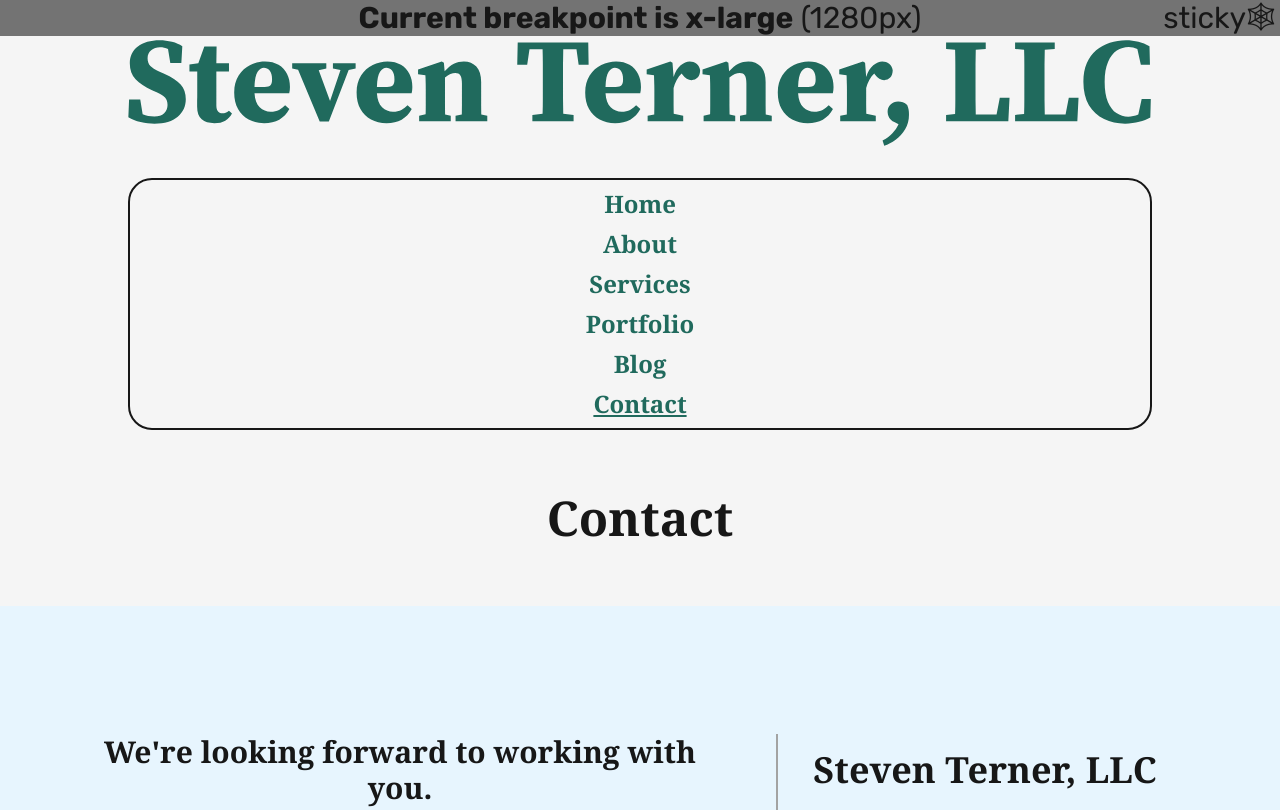
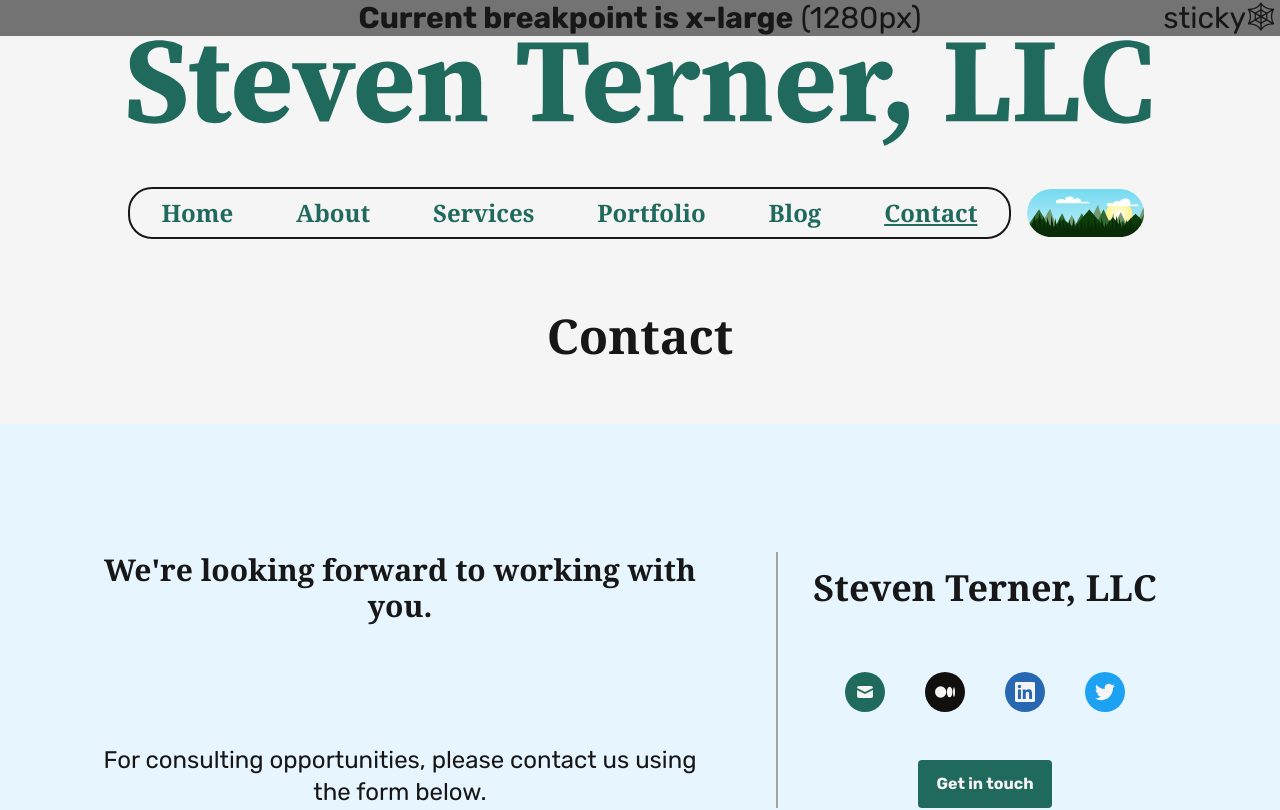
Before and after one commit to DoctorDerek/steven-terner.github.io, a Next.js app: page /contact in a window 1280 px wide. Shown: the top 810 px of the page. Built offline with nearby package versions, Linux system fonts and the light colour scheme; a web font is replaced by a local one.

Commit message:
Use footer-style nav menu and change <div> to <nav>

```diff
--- a/components/Header.js
+++ b/components/Header.js
@@ -2,18 +2,11 @@ import ThemeSwitch from "@/components/ThemeSwitch"
 import HeaderNavLinks from "@/components/HeaderNavLinks"
 import { useState } from "react"
 
-const classNames = (...classes) => classes.join(" ")
-
 export default function Header() {
   const [showNav, setShowNav] = useState(false)
   return (
-    <div className="flex flex-wrap items-center justify-between w-full mt-8 mb-4 text-base leading-5 sm:flex-nowrap">
-      <div
-        className={classNames(
-          showNav ? "hidden sm:flex" : "flex flex-col flex-shrink-0",
-          "items-center justify-around w-full py-1 mr-2 font-serif font-bold text-center border-2 border-gray-900 border-solid rounded-3xl dark:border-gray-100 xl:text-2xl md:text-xl dark:bg-green-dark"
-        )}
-      >
+    <nav className="flex flex-wrap items-center justify-between w-full mt-8 mb-4 text-base leading-5 sm:flex-nowrap">
+      <div className="items-center justify-around hidden w-full py-1 mr-2 font-serif font-bold text-center border-2 border-gray-900 border-solid rounded-3xl dark:border-gray-100 xl:text-2xl md:text-xl dark:bg-green-dark sm:flex">
         <HeaderNavLinks />
       </div>
       <div className="sm:hidden">
@@ -48,6 +41,11 @@ export default function Header() {
         </button>
       </div>
       <ThemeSwitch />
-    </div>
+      {showNav && (
+        <nav className="flex flex-col flex-wrap w-full py-1 mt-8 mb-0 font-serif text-2xl font-bold text-center rounded xl:left-[-1.25rem] sm:left-[-0.25rem] relative sm:text-xl sm:mb-8 sm:flex-row sm:hidden">
+          <HeaderNavLinks location={"footer"} />
+        </nav>
+      )}
+    </nav>
   )
 }
```
